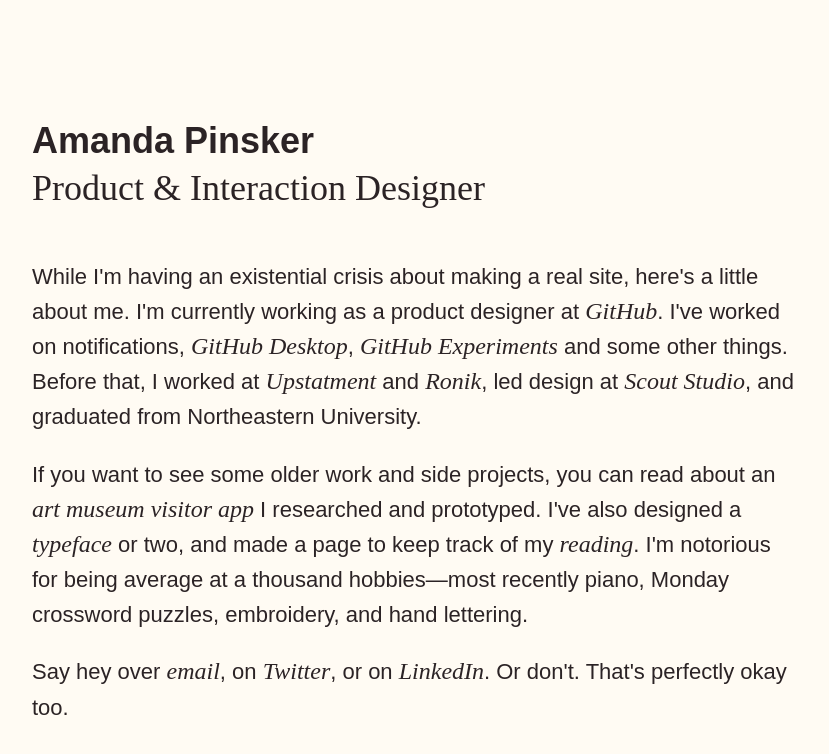
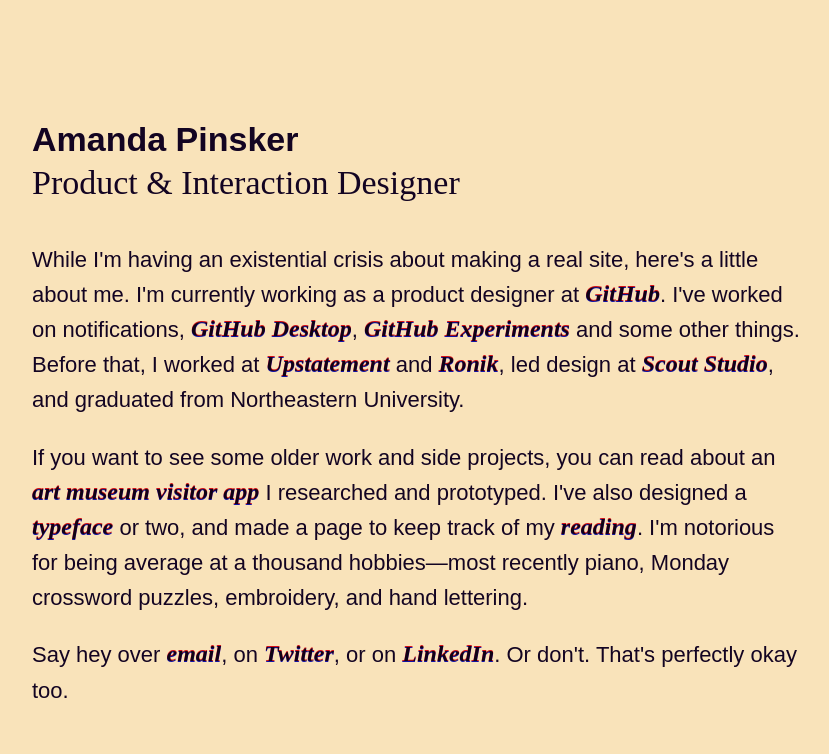
Before and after one commit to ampinsk/ampinsk.github.io, a Jekyll site: the page built from index.html, in a window 1280 px wide. Shown: the top 754 px of the page, without its empty margins (224-1053 px from the left). Built offline with Jekyll 4.4.1, drawn with Linux system fonts in a browser that asks for light colours; some web fonts are replaced.

Commit message:
Add funky hover state

```diff
--- a/_sass/_variables.scss
+++ b/_sass/_variables.scss
@@ -1,12 +1,13 @@
 // Colors
 $white: rgb(245, 245, 245);
-$beige: #FFFBF3;
+$beige: #f9e3ba;
 $teal: #71AFA3;
 $light-teal: #AFDFD9;
-$black: #2B2325;
+$black: #130422;
 $gray: #CCCCCC;
 $gray-dark: #9ca0a0;
 $red: #DA131F;
+$blue: #1212e1;
 
 // Spacing
 $spacing-med: 30px;
@@ -36,7 +37,7 @@
 $border-thin: 1px solid $gray;
 
 $timing: 0.2s ease;
-
+$timing-cubic: 0.2s cubic-bezier(0.645, 0.045, 0.355, 1);
 // ---
 // Applications
 $background: $beige;
--- a/index.html
+++ b/index.html
@@ -8,7 +8,10 @@
 <section class="site-container home">
   <h1>Amanda Pinsker</h1>
   <h2>Product & Interaction Designer</h2>
-  <p>While I'm having an existential crisis about making a real site, here's a little about me. I'm currently working as a product designer at <a href="https://github.com">GitHub</a>. I've worked on notifications, <a href="https://desktop.github.com">GitHub Desktop</a>, <a href="https://experiments.github.com">GitHub Experiments</a> and some other things. Before that, I worked at <a href="https://upstatement.com">Upstatment</a> and <a href="https://ronikdesign.com">Ronik</a>, led design at <a href="https://neu.edu/scout">Scout Studio</a>, and graduated from Northeastern University.</p>
-  <p>If you want to see some older work and side projects, you can read about an <a href="/project/museum">art museum visitor app</a> I researched and prototyped. I've also designed a <a href="/project/baudelaire">typeface</a> or two, and made a page to keep track of my <a href="/reading">reading</a>. I'm notorious for being average at a thousand hobbies—most recently piano, Monday crossword puzzles, embroidery, and hand lettering.</p>
-  <p>Say hey over <a href="mailto:apinsker4@gmail.com">email</a>, on <a href="https://twitter.com/ampinsk">Twitter</a>, or on <a href="http://linkedin.com/in/amandapinsker">LinkedIn</a>. Or don't. That's perfectly okay too.</p>
+
+  <p>While I'm having an existential crisis about making a real site, here's a little about me. I'm currently working as a product designer at <a data-content="GitHub" href="https://github.com">GitHub</a>. I've worked on notifications, <a data-content="GitHub Desktop" href="https://desktop.github.com">GitHub Desktop</a>, <a data-content="GitHub Experiments" href="https://experiments.github.com">GitHub Experiments</a> and some other things. Before that, I worked at <a data-content="Upstatement" href="https://upstatement.com">Upstatement</a> and <a data-content="Ronik" href="https://ronikdesign.com">Ronik</a>, led design at <a data-content="Scout Studio" href="https://neu.edu/scout">Scout Studio</a>, and graduated from Northeastern University.</p>
+
+  <p>If you want to see some older work and side projects, you can read about an <a data-content="art museum visitor app" href="/project/museum">art museum visitor app</a> I researched and prototyped. I've also designed a <a data-content="typeface" href="/project/baudelaire">typeface</a> or two, and made a page to keep track of my <a data-content="reading" href="/reading">reading</a>. I'm notorious for being average at a thousand hobbies—most recently piano, Monday crossword puzzles, embroidery, and hand lettering.</p>
+
+  <p>Say hey over <a data-content="email" href="mailto:apinsker4@gmail.com">email</a>, on <a data-content="Twitter" href="https://twitter.com/ampinsk">Twitter</a>, or on <a data-content="LinkedIn" href="http://linkedin.com/in/amandapinsker">LinkedIn</a>. Or don't. That's perfectly okay too.</p>
 </section>
--- a/main.scss
+++ b/main.scss
@@ -60,9 +60,37 @@
     font-size: 20px;
     text-decoration: none;
     line-height: 0;
+    position: relative;
+    mix-blend-mode: multiply;
+    color: $blue;
+    white-space: nowrap;
+    transition: $timing;
+    font-weight: 600;
 
-    &:hover {
-      color: $highlight;
+    &:after {
+      content: attr(data-content);
+      position: absolute;
+      top: 10px;
+      left: 0;
+      color: $red;
+      mix-blend-mode: multiply;
+      transition: $timing;
+      width: 100%;
+
+      @include mq($tablet) {
+        top: 12px;
+      }
+    }
+
+    &:hover:after {
+      left: 2px;
+      top: 12px;
+      transition: $timing-cubic;
+
+      @include mq($tablet) {
+        top: 14px;
+      }
+
     }
 
     @include mq($tablet) {
@@ -75,7 +103,7 @@
     margin-bottom: 5px;
 
     @include mq($tablet) {
-      font-size: 36px;
+      font-size: 34px;
     }
   }
 
@@ -83,10 +111,10 @@
     font-size: 30px;
     font-family: $serif;
     font-weight: normal;
-    margin-bottom: 50px;
+    margin-bottom: 40px;
 
     @include mq($tablet) {
-      font-size: 36px;
+      font-size: 34px;
     }
   }
 
@@ -99,9 +127,6 @@
     color: lighten($black, 40%);
   }
 }
-
-
-
 
 section {
   margin-bottom: 30px;
```
